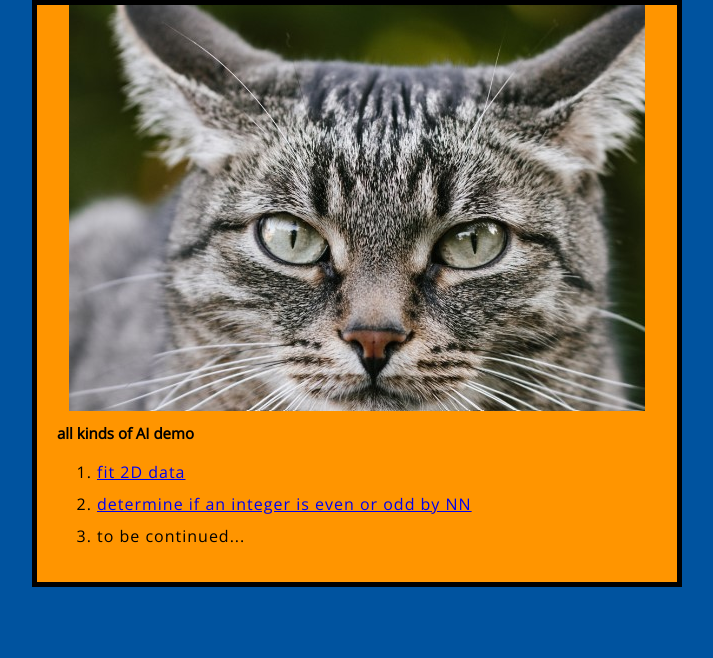
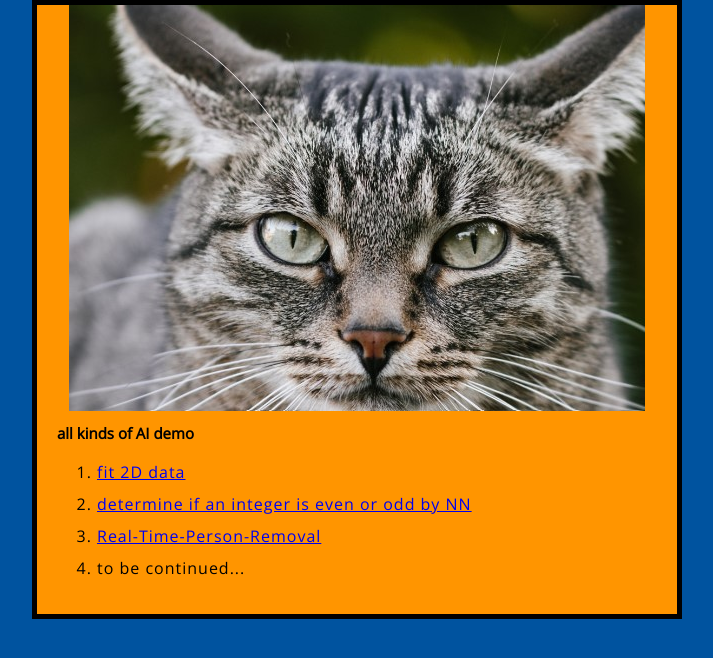
Before and after one commit to SmirnovKol/SmirnovKol.github.io, a plain HTML site: page index.html in a window 1280 px wide. Shown: the whole page, without its empty margins (283-996 px from the left). Drawn offline with nearby package versions, Linux system fonts and the light colour scheme.

Commit message:
Update index.html

```diff
--- a/index.html
+++ b/index.html
@@ -13,6 +13,7 @@
 <ol>
   <li><a href="fit-2d-data.html">fit 2D data</a></li>
   <li><a href="determine_even_or_odd.html">determine if an integer is even or odd by NN</a></li>
+  <li><a href="Real-Time-Person-Removal/index.html">Real-Time-Person-Removal</a></li>
   <li>to be continued...</li>
 </ol>
   </body>
```
